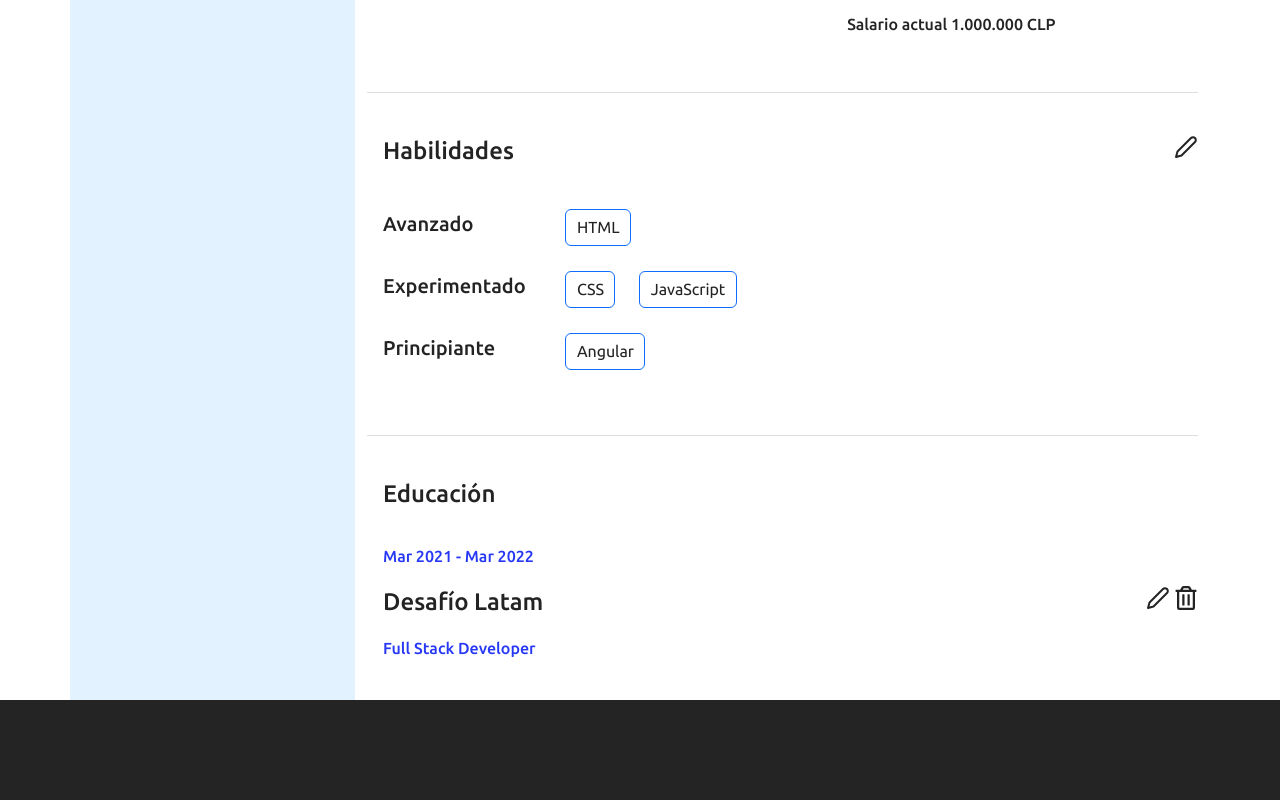
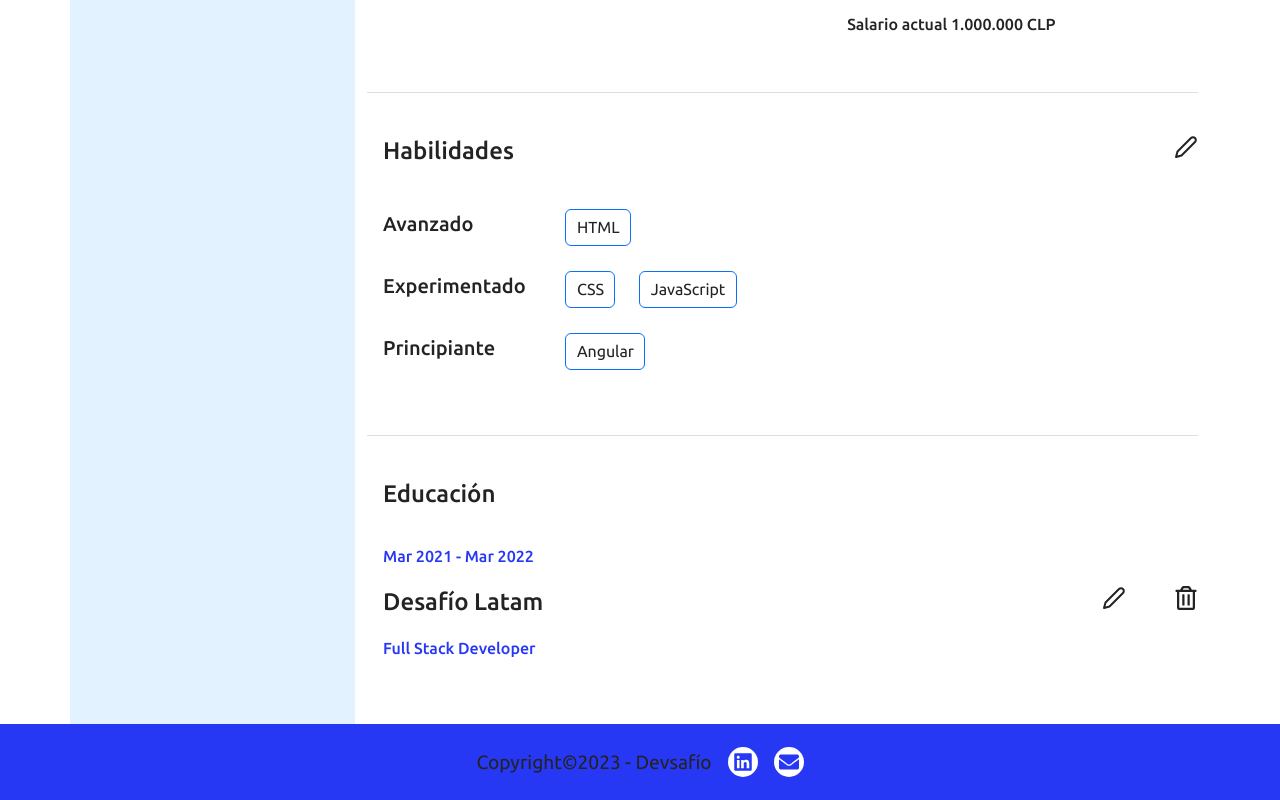
Before and after one commit to dlab-team/c17-incubadora-frontend, a React (Vite) app: page /profiles in a window 1280 px wide. Shown: the part 1024-1824 px from the top of the page. Before the commit the page ends 1724 px from the top, so only its background shows below. Built offline with nearby package versions, Linux system fonts and the light colour scheme.

Commit message:
se ajustan css y se incluye footer

```diff
--- a/src/components/profiles/Profiles.jsx
+++ b/src/components/profiles/Profiles.jsx
@@ -15,12 +15,13 @@ import { LuCalendarCheck } from "react-icons/lu";
 import { LuContact } from "react-icons/lu";
 import { FaRegTrashAlt } from "react-icons/fa";
 
+import Footer from "../footer/Footer";
 
 import './profiles.css'
 
 function Profiles() {
   return (
-
+    <>
     <Container fluid="md"  className=" bg-white ">
 
 <Row md={3} className="justify-content-md-left flex">
@@ -269,7 +270,7 @@ function Profiles() {
 }}/>
 
 {/* START EDUCACION */}
-<Row md={12} className="justify-content-md-left pt-4 pb-md-4">
+<Row md={12} className="justify-content-md-left pt-4 pb-md-5">
 
 
 <Col xs={12} md={12} className="text-lg-start pb-3"  >
@@ -286,7 +287,7 @@ function Profiles() {
  </Col>
 
   <Col xs={12} md={6} className=" text-md-end "  >
-  <a href="" target="_blank"><FiEdit2 className=" mx-1 " style={{ color: "#232323"}} size={'24px'} /></a>
+  <a href="" target="_blank"><FiEdit2 className=" mx-5 " style={{ color: "#232323"}} size={'24px'} /></a>
   <a href="" target="_blank"><FaRegTrashAlt style={{ color: "#232323"}} size={'24px'} /></a>
   </Col>
 
@@ -310,10 +311,10 @@ function Profiles() {
 
 
   </Container>
+  <Footer />
 
 
-
-
+  </>
   )
 };
 
```
